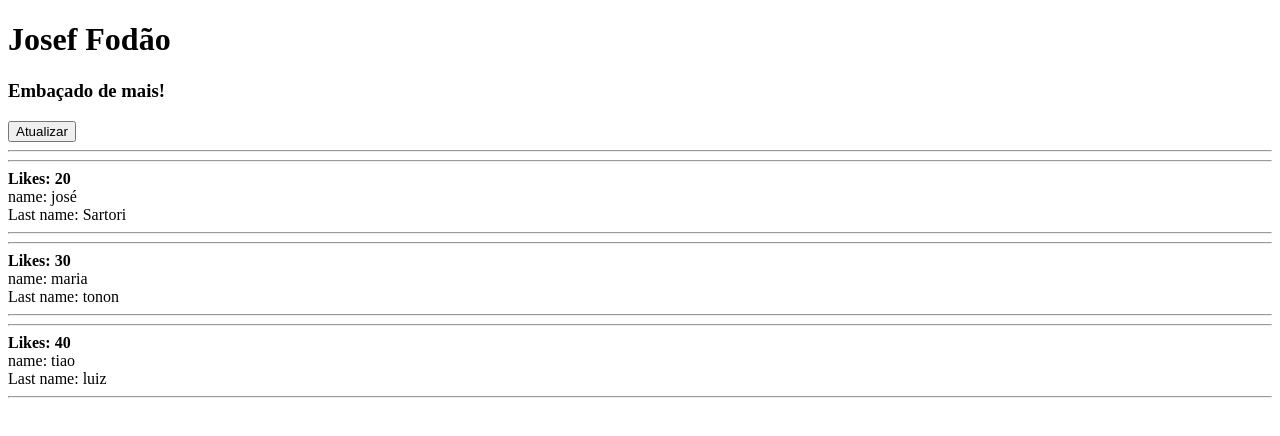
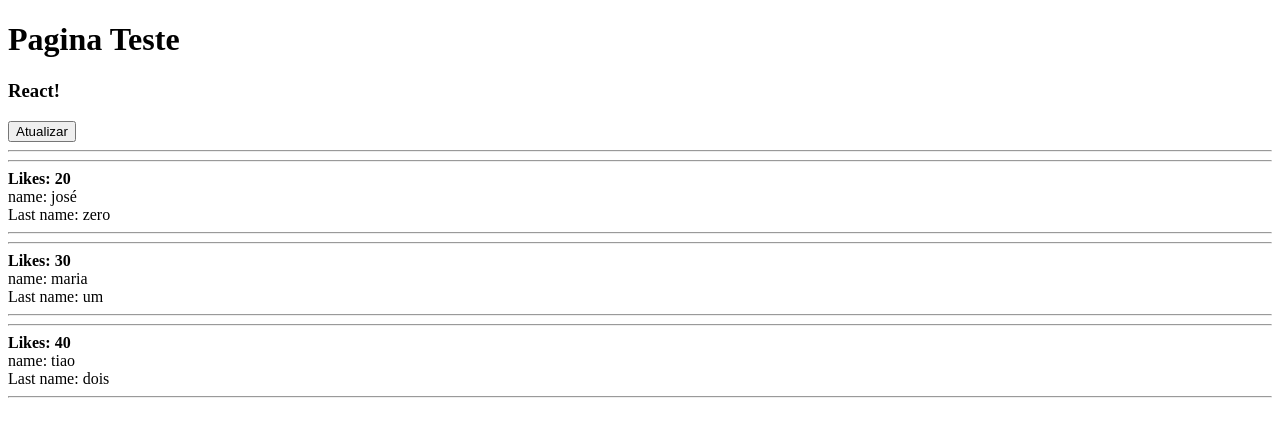
Before and after one commit to JosefStonon/React, a React app: page / in a window 1280 px wide. Shown: the top 436 px of the page. Built offline with nearby package versions, Linux system fonts and the light colour scheme.

Commit message:
useState

```diff
--- a/src/App.js
+++ b/src/App.js
@@ -8,9 +8,9 @@ import Body from './Body';
 export default function App() {
 
     const [posts, setPosts] = useState([
-        { id: Math.random(), name: 'josé', lastName: 'Sartori', likes: 20},
-        { id: Math.random(), name: 'maria', lastName: 'tonon', likes: 30},
-        { id: Math.random(), name: 'tiao', lastName: 'luiz', likes: 40},
+        { id: Math.random(), name: 'josé', lastName: 'zero', likes: 20},
+        { id: Math.random(), name: 'maria', lastName: 'um', likes: 30},
+        { id: Math.random(), name: 'tiao', lastName: 'dois', likes: 40},
     ])
 
     function handleReflash() {
@@ -34,8 +34,8 @@ export default function App() {
 
     return (
         <>
-            <Post title='Josef Fodão'
-                  subtitle='Embaçado de mais!'>
+            <Post title='Pagina Teste'
+                  subtitle='React!'>
                     <button onClick={handleReflash}>Atualizar</button>
             </Post>
 
```
